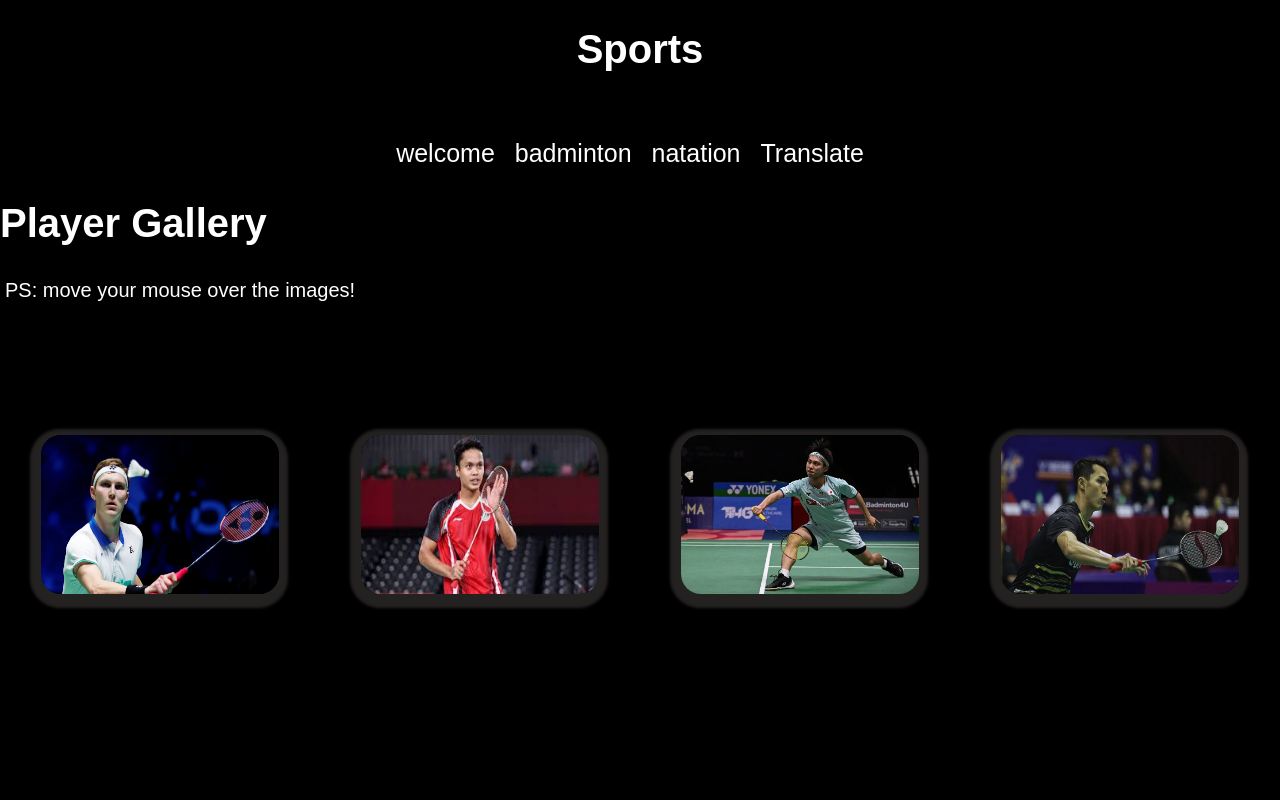
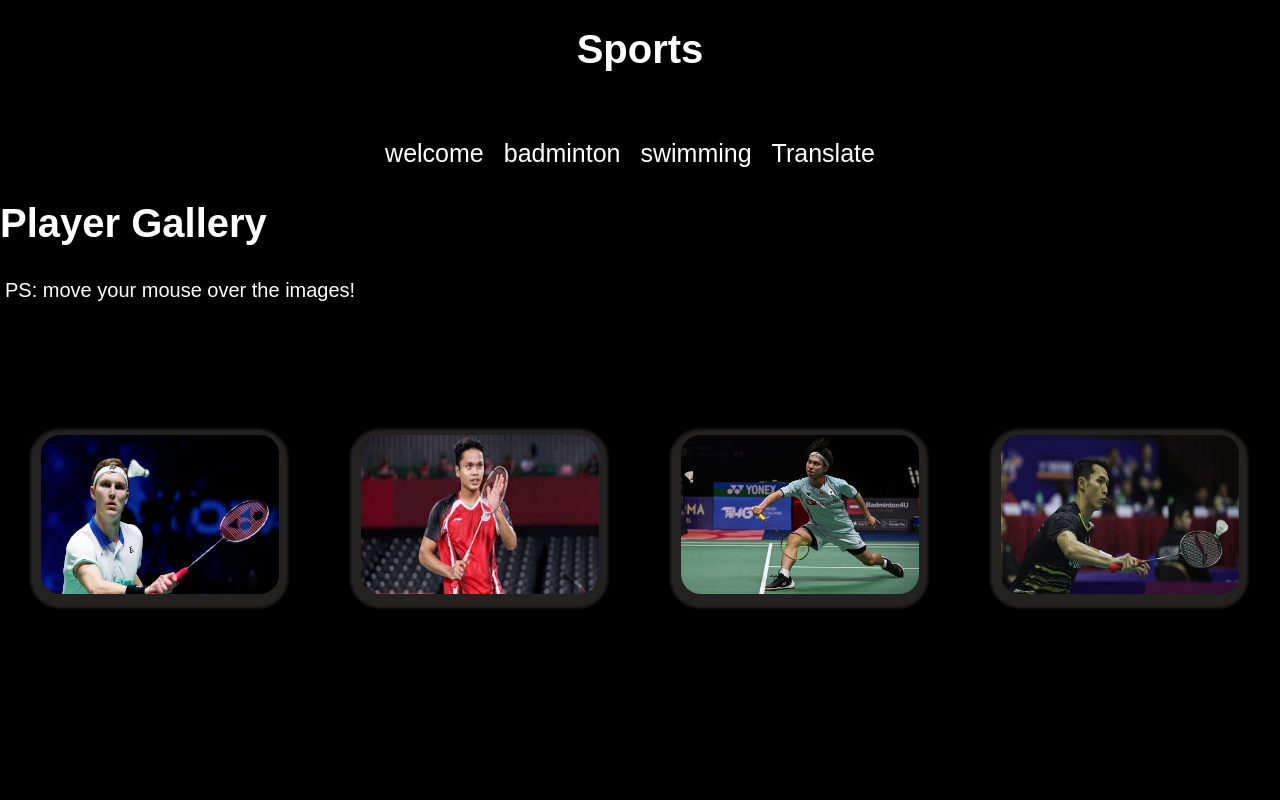
Before and after one commit to ViscaFlorian/SAE-html-main, a plain HTML site: page page personnelle/personnelle-en.html in a window 1280 px wide. Shown: the top 800 px of the page. Drawn offline with Linux system fonts and the light colour scheme.

Commit message:
fin de projet

```diff
--- a/page personnelle/personnelle-en.html
+++ b/page personnelle/personnelle-en.html
@@ -14,7 +14,7 @@
         <nav class="navMain2">
             <a class="lienMain2" href="../page accueil/acceuil_en.html">welcome</a>
             <a class="lienMain2" href="#id0">badminton</a>
-            <a class="lienMain2" href="#id1">natation</a>
+            <a class="lienMain2" href="#id1">swimming</a>
             <a class="lienMain2" href="personnelle.html">Translate</a>
 
 
```
